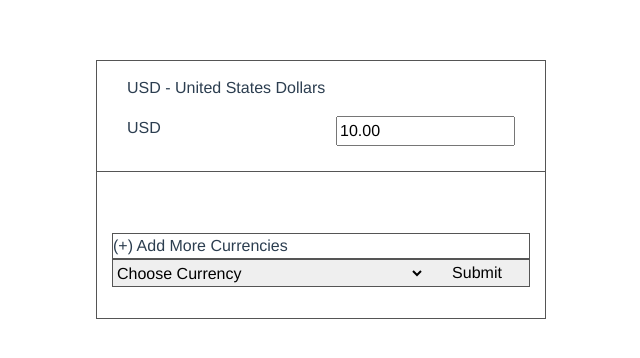
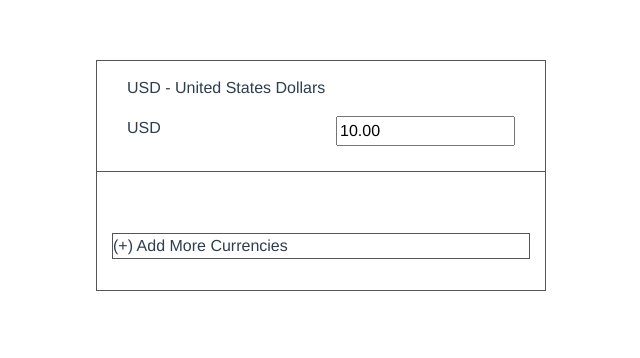
Before and after one commit to Ohmygodd/currencyconverter, a Vue app: page / in a window 1280 px wide. Shown: the top 358 px of the page, without its empty margins (319-959 px from the left). Built offline with nearby package versions, Linux system fonts and the light colour scheme.

Commit message:
Add files via upload

```diff
--- a/src/components/currency.vue
+++ b/src/components/currency.vue
@@ -8,6 +8,7 @@
         <p>USD</p>
       </div>
       <div class="col-lg-6 col-6">
+        <!-- ammount input -->
         <input id="currVal" type="number" name="" value="10.00" v-on:change="calculate()">
       </div>
     </div>
@@ -19,20 +20,25 @@
               <div id="left" class="container col-lg-10 col-10">
                 <div class="row">
                   <div class="col-lg-6 col-6">
+                    <!-- currency naem -->
                     <p>{{ x.name }}</p>
                   </div>
                   <div class="col-lg-6 col-6">
+                    <!-- converted currency amount -->
                     <p><span class="finalamount">{{ x.total }}</span></p>
                   </div>
                   <div class="col-lg-12 col-12">
+                    <!-- currency -->
                     <p>{{ x.name }} - {{ x.currlong }}</p>
                   </div>
                   <div class="col-lg-12 col-12">
+                    <!-- currency exchange rate -->
                     <p>1 USD = {{ x.name }} {{ x.exRate }}</p>
                   </div>
                 </div>
               </div>
               <div id="del" class="col-lg-2 col-2">
+                <!-- delete currency list -->
                 <a v-on:click="removeElement(index)">(-)</a>
               </div>
             </div>
@@ -42,12 +48,14 @@
       <ul id="add" class="add">
         <li class="loading" style="display: none;">load currency rate...</li>
         <li id="plus" class="active">
+          <!-- addnew currency -->
           <a v-on:click="addCurr = !addCurr">(+) Add More Currencies</a>
         </li>
         <li id="drop" class="dropdown" v-show="addCurr">
           <div class="container">
             <div class="row">
               <div class="col-lg-9 col-9">
+                <!-- currency avaiable list -->
                  <select id="slccurr" v-on:change="othercurr($event)">
                   <option readonly>Choose Currency</option>
                   <option id="optCAD" value="CAD">CAD</option>
@@ -80,21 +88,23 @@
     data(){
       return{
         currency: '',
-        addCurr : true,
+        addCurr : false,
         rate: [
         ]
       }
     },
     methods: {
       calculate(){
+        // triggger re-calculate coversion amount
         this.rates("",1);
       },
       removeElement: function (index) {
+        // remove currency from list
         var name = this.rate[index].name;
         this.$delete(this.rate, index);
         this.$delete(countryarr, index);
-        console.log(countryarr)
 
+        // add deleted currency back to options
         var sel = document.getElementById('slccurr');
         var opt = document.createElement('option');
         opt.appendChild(document.createTextNode(name));
@@ -102,23 +112,24 @@
         opt.value = name;
         sel.appendChild(opt);
       },
-      calculate(){
-        this.rates("",1);
-      },
       othercurr(event) {
+        // calculate newly add currency from option
         var value = event.target.value;
         document.getElementById("opt"+value).remove();
         this.rates(value,0);
       },
       rates: function(curr,x) {
         if (curr!="") {
+          // save coverted currency name
           countryarr.push(curr);
         }
         var amount = x;
         if (amount > 0) {
+          // base amount change, recalculate converted amount
           this.result("",1);
         }else{
           if (curr == 'CAD' || curr == 'IDR' || curr == 'GBP' || curr == 'CHF' || curr == 'SGD' || curr == 'INR' || curr == 'MYR' || curr == 'JPY' || curr == 'KRW') {
+            // get currency name
             if (curr == 'CAD') {
               currtxt="Canadian Dollar";
             }else if (curr == 'IDR'){
@@ -141,29 +152,35 @@
               currtxt="No Currencies";
             }
             $('.loading').css({'display':'block'});
+            // get exchange rate
             axios.get("https://api.exchangeratesapi.io/latest?base=USD&symbols="+curr)
               .then(response => {
+                // sucess
                 var html='';
                 var rate = response.data.rates;
                 var exRate = rate[curr];
+                // push response to array
                 this.rate.push(
                   {name: curr, exRate: exRate, currlong:currtxt, class:'li'+curr}
                 );
+                // calculate amount
                 this.result(exRate,0);
                 $('.loading').css({'display':'none'});
               })
+              // catch error
               .catch((error) => console.log(error));
           }
         }
       },
       result: function (x,y) {
+        // calculate amount base on exchange rate
         $('.loading').css({'display':'block'});
         var base_amount = $('#currVal').val();
-    console.log("Calc Result")
-    console.log(this.rate)
-        if (y == 0) {
+
+        if (y == 0) {// calculate amount from rates method
           var index = this.rate.length - 1;
 
+          // remake array
           var final = base_amount*x.toFixed(4);
           var name = this.rate[index].name;
           var exRate = this.rate[index].exRate;
@@ -174,14 +191,13 @@
           this.rate.push(
             {name: name, exRate: exRate.toFixed(4), currlong:currlong, class:c, total:final.toFixed(4)}
           );
-        }else{
+        }else{// if base amount changed amount calculate here
+
+          // get list of selected currency
           var c = countryarr.toString();
-          console.log("arr length")
-          console.log(countryarr.length)
-          console.log(this.rate.length)
-          console.log(this.rate)
           axios.get("https://api.exchangeratesapi.io/latest?base=USD&symbols="+c)
             .then(response => {
+              //loop all selected currency
               for (var i=countryarr.length-1; i>=0; i--) {
                 var final="";
                 var name="";
@@ -189,8 +205,7 @@
                 var c="";
                 var currlong="";
 
-    console.log("Calc change Result "+[i])
-    console.log(this.rate[i])
+                // remake array
                 var rate = response.data.rates;
                 var exRate = rate[countryarr[i]];
                 final = base_amount*exRate.toFixed(4);
@@ -210,7 +225,6 @@
   }
 </script>
 
-<!-- Add "scoped" attribute to limit CSS to this component only -->
 <style scoped>
   #box {
     width: 450px;
@@ -240,13 +254,16 @@
   #del a {
     cursor: pointer;
     line-height: 102px;}
+  #plus a {
+    cursor: pointer;}
   #drop .row div{
     padding: 0;}
   #slccurr,
   #calc {
     width: 100%;
     height: 100%;
-    border: none;}
+    border: none;
+    cursor: pointer;}
   #currVal {
     width: 100%;}
   @media only screen and (max-width: 768px) {
```
